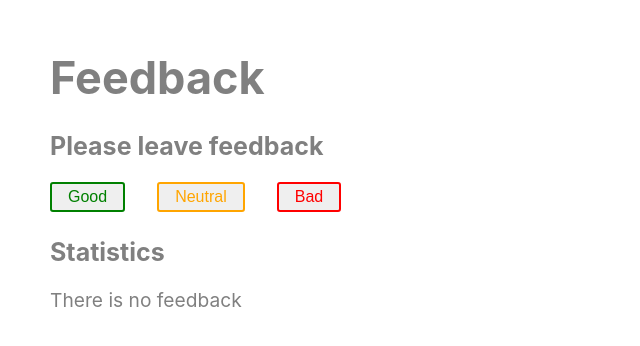
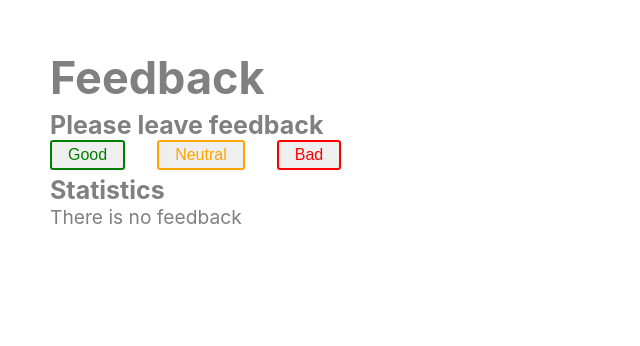
Before and after one commit to Korotkova-Iuliia/goit-react-hw-02-feedback, a React (Create React App) app: page / in a window 1280 px wide. Shown: the top 346 px of the page, without its empty margins (0-640 px from the left). Built offline with nearby package versions, Linux system fonts and the light colour scheme.

Commit message:
GlobalStyle

```diff
--- a/src/App.js
+++ b/src/App.js
@@ -1,4 +1,5 @@
 import React, { Component } from "react";
+import { GlobalStyle } from "./components/GlobalStyle";
 import { Container } from "./App.stiled";
 import FeedbackOptions from "./components/FeedbackOptions/FeedbackOptions";
 import TitleMain from "./components/TitleMain/TitleMain";
@@ -49,6 +50,7 @@ class App extends Component {
     const positivePercentage = this.countPositiveFeedbackPercentage();
     return (
       <Container>
+        <GlobalStyle />
         <TitleMain title="Feedback" />
         <Section title="Please leave feedback">
           <FeedbackOptions
@@ -76,3 +78,4 @@ class App extends Component {
 }
 
 export default App;
+// https://youtu.be/2tPxoJxaCes?t=5692
--- /dev/null
+++ b/src/components/GlobalStyle.jsx
@@ -0,0 +1,35 @@
+import { createGlobalStyle } from 'styled-components';
+
+export const GlobalStyle = createGlobalStyle`
+* {
+  box-sizing: border-box;
+  }
+  html {
+    scroll-behavior: smooth;
+  }
+  body {
+    font-family: Montserrat, -apple-system, BlinkMacSystemFont, 'Segoe UI',
+      Roboto, Oxygen, Ubuntu, Cantarell, 'Open Sans', 'Helvetica Neue',
+      sans-serif;
+    background-color: #fff;
+    color: #010101;
+  }
+  img {
+    display: block;
+    max-width: 100%;
+  }
+  ul {
+    padding: 0;
+    margin: 0;
+    list-style: none;
+  }
+  h1,
+  h2,
+  h3,
+  h4,
+  h5,
+  h6,
+  p {
+    margin: 0;
+  }
+`;
```
